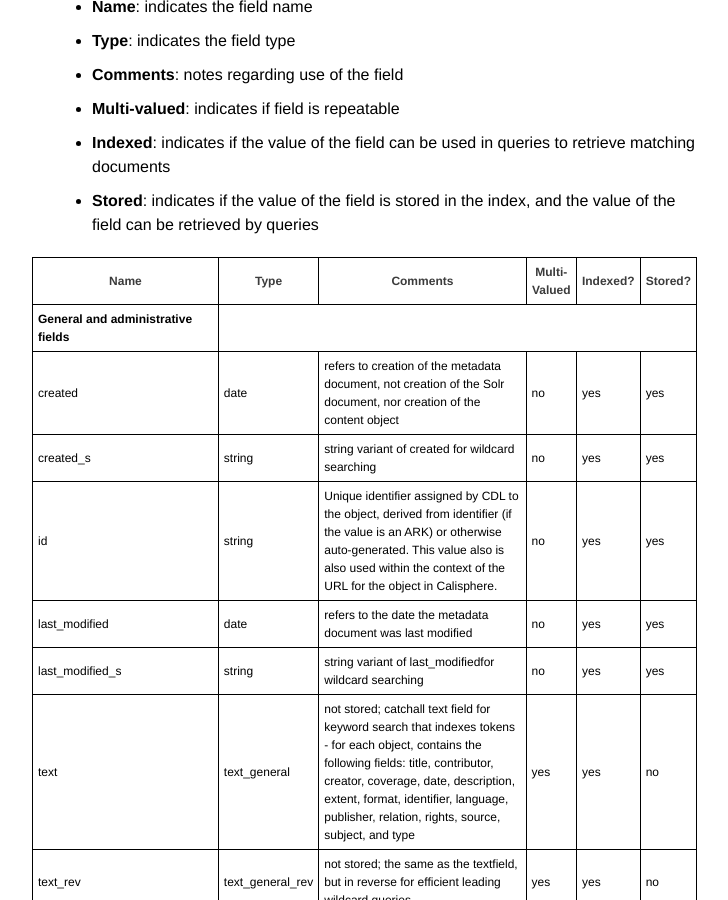
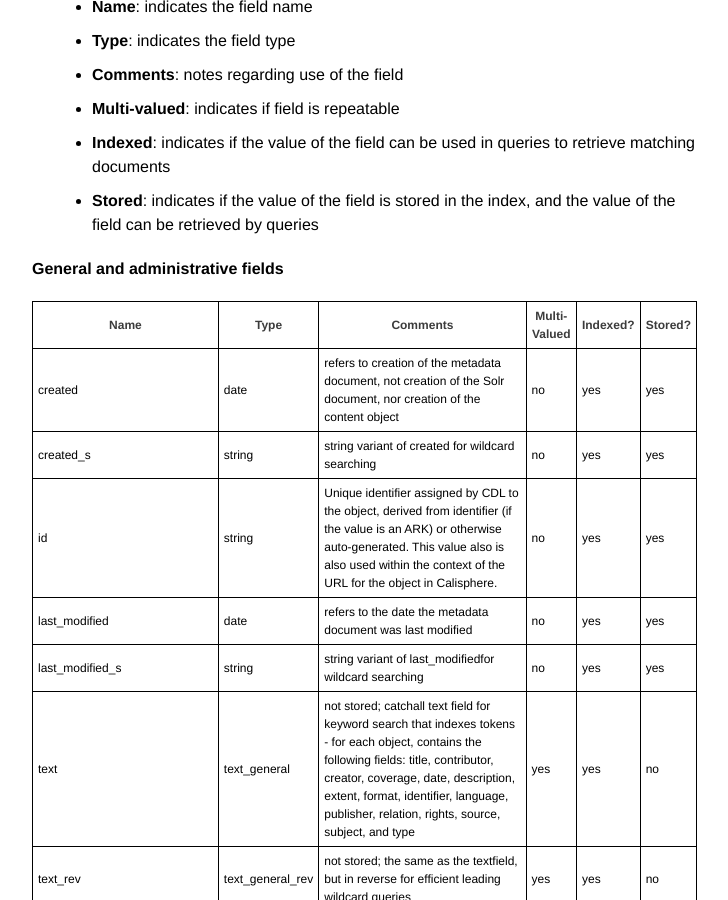
Before and after one commit to ucldc/ucldc-docs, a Jekyll site: the page built from docs/technical-docs/solr-api.md, in a window 1280 px wide and 900 px high, scrolled down 1695 px. Shown: the whole window, without its empty margins (158-886 px from the left). Built offline with Jekyll 4.4.1, drawn with Linux system fonts in a browser that asks for light colours; nearby versions of some CDN libraries.

Commit message:
Update solr-api.md

```diff
--- a/docs/technical-docs/solr-api.md
+++ b/docs/technical-docs/solr-api.md
@@ -107,9 +107,9 @@ This scheme is still undergoing active development. Find the most up-to-date sch
   </th>
  </tr>
  <tr>
-  <td class="confluenceTd">
+
   <p><b>General and administrative fields</b></p>
-  </td>
+
  </tr>
  <tr>
   <td class="confluenceTd">
@@ -1112,7 +1112,6 @@ This scheme is still undergoing active development. Find the most up-to-date sch
   <td class="confluenceTd">
   <p><b>Content file fields</b></p>
   </td>
-
  </tr>
  <tr>
   <td class="confluenceTd">
```
